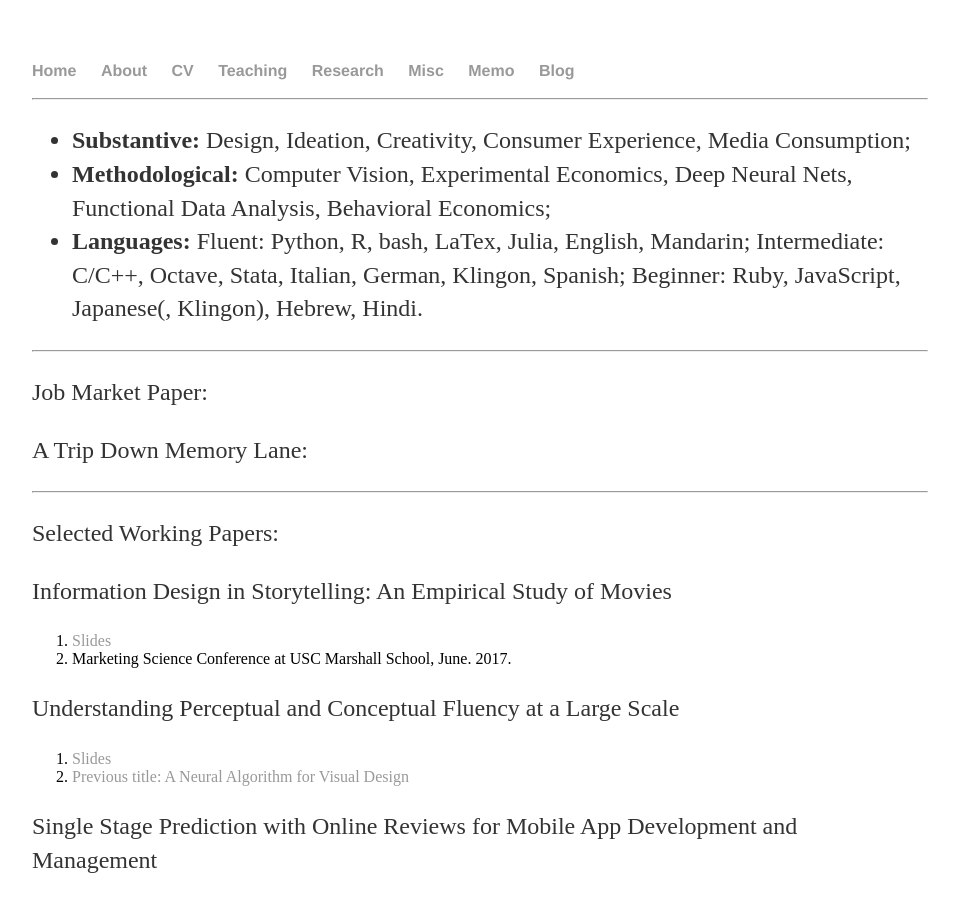
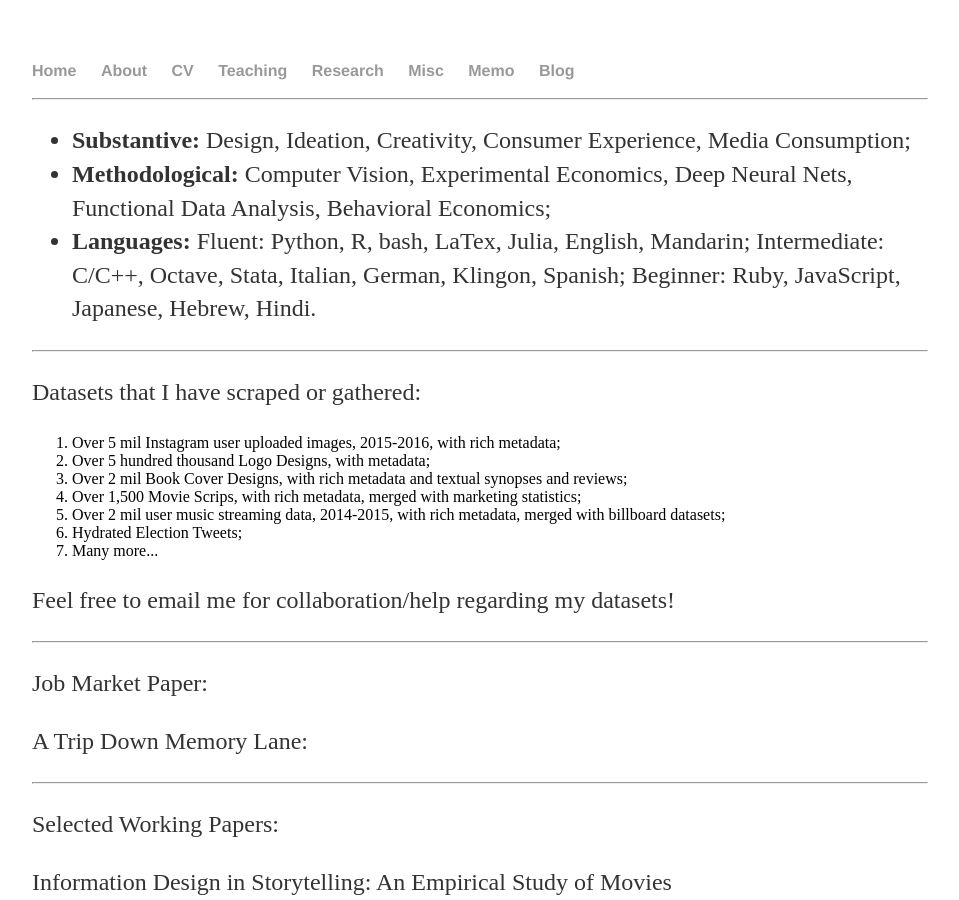
Before and after one commit to shenglih/shenglih.github.io, a Jekyll site: the page built from research/index.html, in a window 1280 px wide and 900 px high. Shown: the whole window, without its empty margins (160-1119 px from the left). Built offline with Jekyll 4.4.1, drawn with Linux system fonts in a browser that asks for light colours.

Commit message:
Update index.html

```diff
--- a/research/index.html
+++ b/research/index.html
@@ -7,12 +7,23 @@ title: Shengli Hu, Research
 	<ul>
 		<li> <b>Substantive:</b> Design, Ideation, Creativity, Consumer Experience, Media Consumption;</li>
 		<li> <b>Methodological:</b> Computer Vision, Experimental Economics, Deep Neural Nets, Functional Data Analysis, Behavioral Economics;</li>
-		<li> <b>Languages:</b> Fluent: Python, R, bash, LaTex, Julia, English, Mandarin; Intermediate: C/C++, Octave, Stata, Italian, German, Klingon, Spanish; Beginner: Ruby, JavaScript, Japanese(, Klingon), Hebrew, Hindi.
+		<li> <b>Languages:</b> Fluent: Python, R, bash, LaTex, Julia, English, Mandarin; Intermediate: C/C++, Octave, Stata, Italian, German, Klingon, Spanish; Beginner: Ruby, JavaScript, Japanese, Hebrew, Hindi.
 	</ul>
 <!-- <h2> Dissertation Title: Media Consumption and Consumer Experience </h2> -->
 <!-- <h2> Dissertation Committee: Shawn Mankad, Vrinda Kadiyali, Kavita Bala, Vithala Rao </h2> -->
 
-
+<hr>
+	<p> Datasets that I have scraped or gathered: </p>
+	<ol>
+		<li> Over 5 mil Instagram user uploaded images, 2015-2016, with rich metadata; </li>
+		<li> Over 5 hundred thousand Logo Designs, with metadata; </li>
+		<li> Over 2 mil Book Cover Designs, with rich metadata and textual synopses and reviews; </li>
+		<li> Over 1,500 Movie Scrips, with rich metadata, merged with marketing statistics;</li>
+		<li> Over 2 mil user music streaming data, 2014-2015, with rich metadata, merged with billboard datasets;</li>
+		<li> Hydrated Election Tweets;</li>
+		<li> Many more...</li>
+	</ol>
+	<p> Feel free to email me for collaboration/help regarding my datasets!</p>
 
 <hr>
 	<p> Job Market Paper: </p>
```
